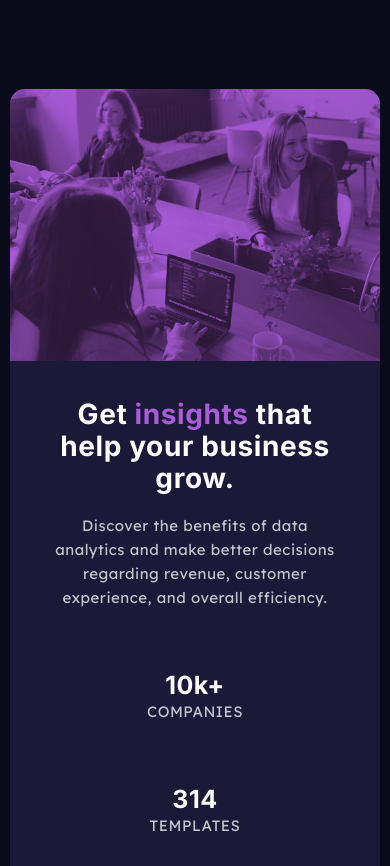
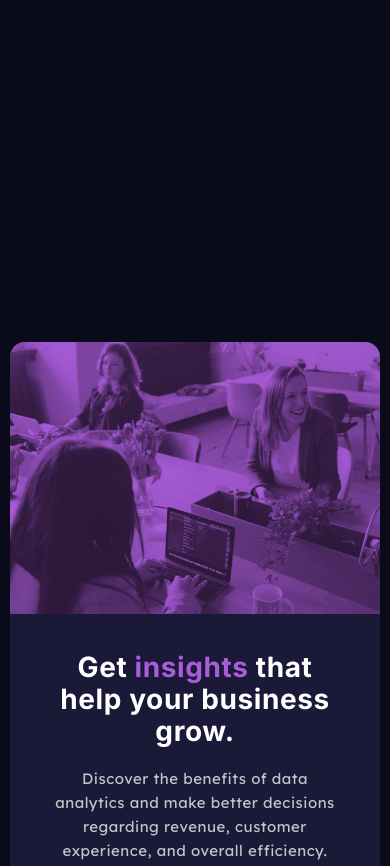
Before and after one commit to Jyothi-E-N/StatsCardChallenge, a plain HTML site: page index.html in a window 390 px wide. Shown: the top 866 px of the page. Drawn offline with Linux system fonts and the light colour scheme.

Commit message:
Update style.css

```diff
--- a/style.css
+++ b/style.css
@@ -198,7 +198,7 @@ body{
 
 @media (max-width: 500px){
     #main{
-        height: 130vh;
+        height: 190vh;
     }
 
     #card{
```
